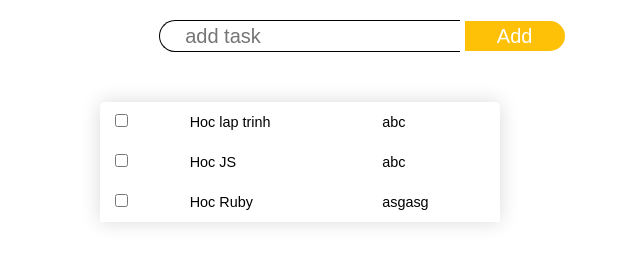
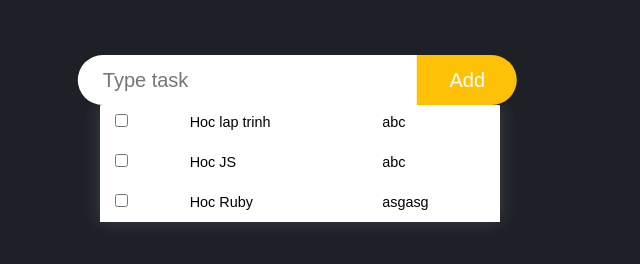
Before and after one commit to Lamacus/toDoList.github.io, a plain HTML site: page index.html in a window 1280 px wide. Shown: the whole page, without its empty margins (340-980 px from the left). Drawn offline with nearby package versions, Linux system fonts and the light colour scheme.

Commit message:
todoList

```diff
--- a/assets/css/styles.css
+++ b/assets/css/styles.css
@@ -2,6 +2,49 @@
     padding: 0;
     margin: 0;
     font-family: sans-serif;
+    background: #1d2026;
+}
+
+.box {
+    position: absolute;
+    top: 10%;
+    left: 50%;
+    transform: translate(-50%, -50%);
+}
+
+.box input,
+.box button {
+    position: relative;
+    display: inline-block;
+    font-size: 20px;
+    transition: 0.5s;
+}
+
+.box input[type="text"] {
+    background: #fff;
+    width: 290px;
+    height: 50px;
+    border: none;
+    outline: none;
+    padding: 0 25px;
+    border-radius: 25px 0 0 25px;
+}
+
+.box button {
+    position: relative;
+    left: -5px;
+    border-radius: 0 25px 25px 0;
+    width: 100px;
+    height: 50px;
+    border: none;
+    outline: none;
+    cursor: pointer;
+    background: #ffc107;
+    color: #fff;
+}
+
+.box button:hover {
+    background: #ff5722;
 }
 
 .content-table {
@@ -10,53 +53,16 @@
     min-width: 400px;
     border-radius: 5px 5px 0 0;
     overflow: hidden;
-    box-shadow: 0 0 20px rgba(0, 0, 0, 0.15);
-    margin: 50px auto;
+    box-shadow: 0 0 20px rgba(255, 255, 255, 0.15);
+    margin: 8% auto;
 }
-
 
 .content-table th,
 .content-table td {
     padding: 12px 15px;
+    background: #fff;
 }
 
 .content-table tbody tr {
     border-bottom: 1px solid #dddddd;
 }
-
-.addTask input {
-    margin-top: 20px;
-    position: relative;
-    display: inline-block;
-    font-size: 20px;
-    left: 39%;
-    transition: .5s;
-}
-
-input[type="text"] {
-    width: 250px;
-    height: 30px;
-    border: 1px solid black;
-    border-right: none;
-    outline: none;
-    padding: 0 25px;
-    border-radius: 25px 0 0 25px;
-    background: #fff;
-}
-
-input[type="submit"] {
-    position: relative;
-    border-radius: 0 25px 25px 0;
-    width: 100px;
-    height: 30px;
-    border: none;
-    outline: none;
-    cursor: pointer;
-    background: #ffc107;
-    color: #fff;
-}
-
-input[type="submit"]:hover {
-    background: #ff5722;
-    color: #fff;
-}
--- a/index.html
+++ b/index.html
@@ -9,10 +9,11 @@
     <link rel="stylesheet" href="./assets/css/styles.css">
 </head>
 <body>
-        <div class="addTask">
-            <input type="text" name ="" placeholder="add task">
-            <input type="submit" name ="" value ='Add'>
+        <div class="box">
+                <input type="text" placeholder="Type task" id="#typeTask">
+                <button id="#button">Add</button>
         </div>
+
         <table class="content-table">
             <tbody>
 
@@ -22,6 +23,6 @@
 
 
     <script src="https://cdnjs.cloudflare.com/ajax/libs/jquery/3.6.0/jquery.min.js"></script>
-    <script src="/main.js"></script>
+    <script src="./main.js"></script>
 </body>
 </html>
--- a/main.js
+++ b/main.js
@@ -23,3 +23,8 @@ for(let i = 0; i < listTodo.length; i++) {
     `
     $('.content-table').append(divTable)
 }
+
+$('#button').on('click', function(){
+    let button = $('#typeTask').val()
+    console.log(button)
+})
```
